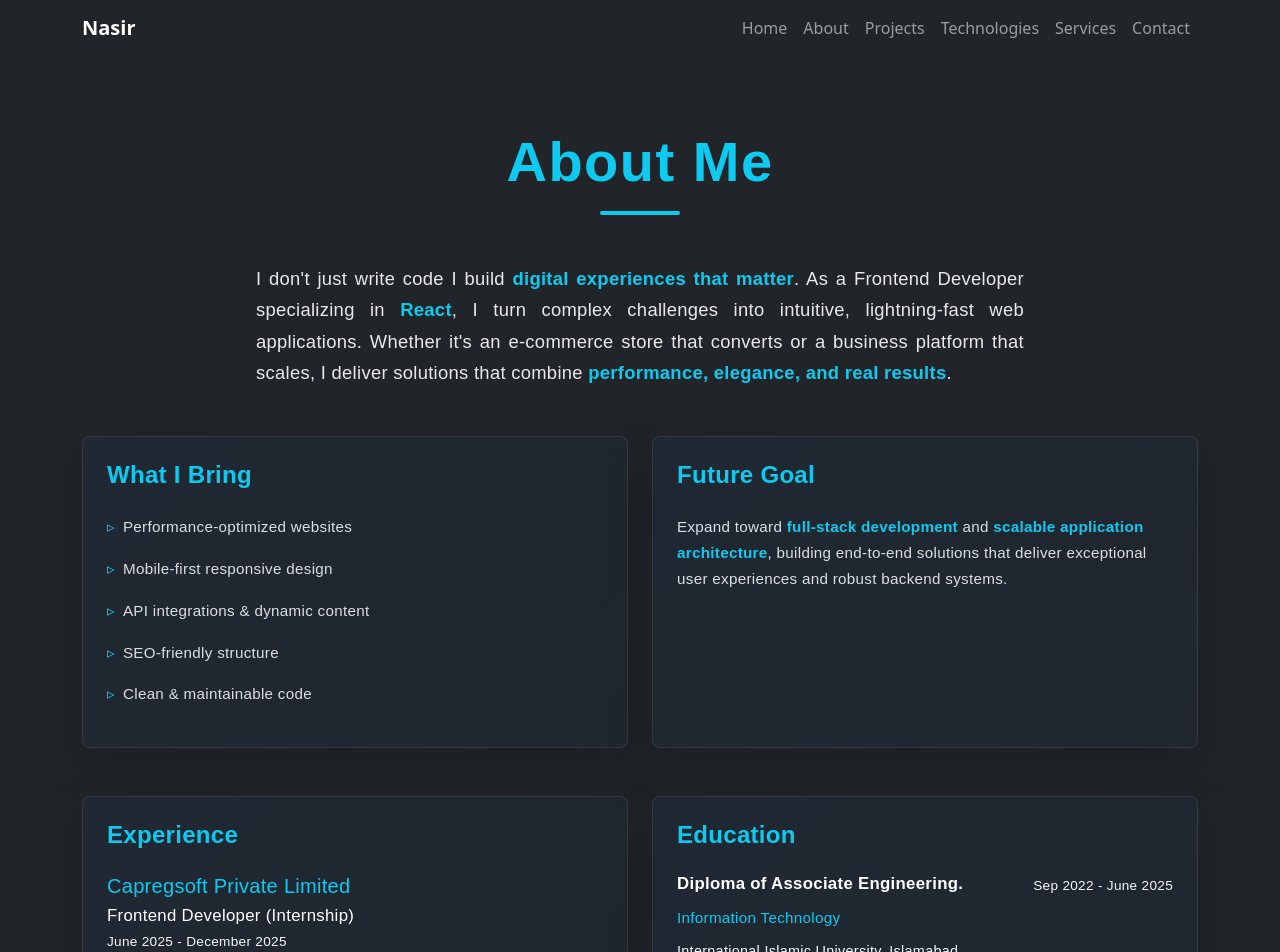
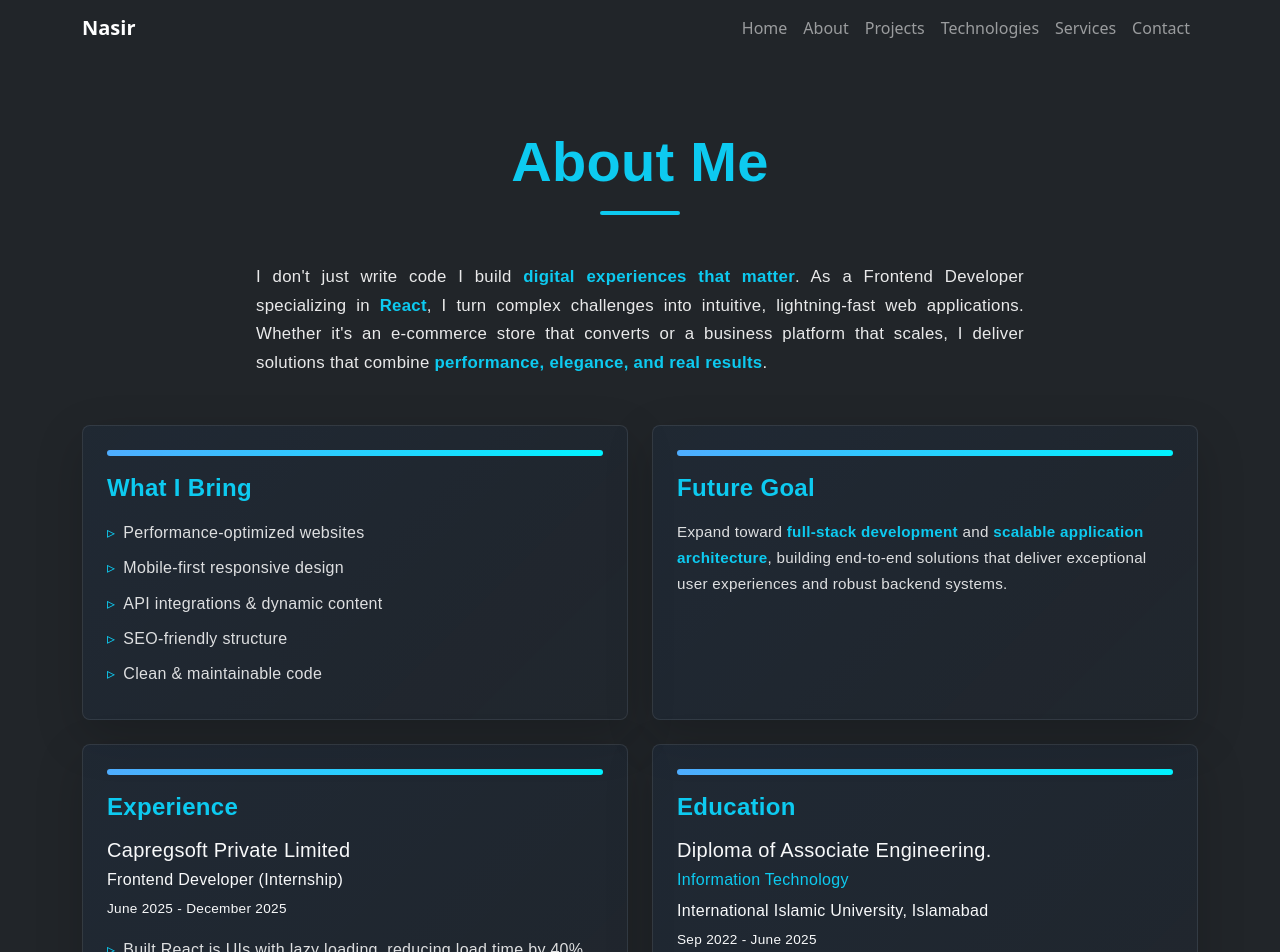
Before and after one commit to Nasir-afridi/Portfolio, a React (Vite) app in the folder Portfolio/: page /about in a window 1280 px wide. Shown: the top 952 px of the page. Built offline with nearby package versions, Linux system fonts and the light colour scheme.

Commit message:
Changed the style of the page

```diff
--- a/Portfolio/src/pages/About.jsx
+++ b/Portfolio/src/pages/About.jsx
@@ -1,29 +1,22 @@
 import { motion } from "framer-motion";
 
 const About = () => {
-  const fadeInUp = {
-    hidden: { opacity: 0, y: 30 },
-    visible: { opacity: 1, y: 0 },
+  const fadeInUp = { hidden: { opacity: 0, y: 30 }, visible: { opacity: 1, y: 0 } };
+  const fadeInLeft = { hidden: { opacity: 0, x: -40 }, visible: { opacity: 1, x: 0 } };
+  const fadeInRight = { hidden: { opacity: 0, x: 40 }, visible: { opacity: 1, x: 0 } };
+  const staggerContainer = { hidden: { opacity: 0 }, visible: { opacity: 1, transition: { staggerChildren: 0.15 } } };
+
+  const cardStyle = {
+    background: "linear-gradient(135deg, rgba(13,110,253,.05), rgba(13,110,253,.02))",
+    transition: "transform .3s ease, box-shadow .3s ease",
+    cursor: "pointer",
   };
 
-  const fadeInLeft = {
-    hidden: { opacity: 0, x: -40 },
-    visible: { opacity: 1, x: 0 },
-  };
-
-  const fadeInRight = {
-    hidden: { opacity: 0, x: 40 },
-    visible: { opacity: 1, x: 0 },
-  };
-
-  const staggerContainer = {
-    hidden: { opacity: 0 },
-    visible: {
-      opacity: 1,
-      transition: {
-        staggerChildren: 0.15,
-      },
-    },
+  const topBar = {
+    height: 6,
+    background: "linear-gradient(135deg,#4facfe,#00f2fe)",
+    borderRadius: 3,
+    marginBottom: 18,
   };
 
   return (
@@ -37,38 +30,33 @@ const About = () => {
       }}
     >
       <div className="container py-4">
+
+        {/* Header */}
         <motion.div
           className="text-center mb-5"
           initial="hidden"
           whileInView="visible"
-          viewport={{ once: true, margin: "-100px" }}
+          viewport={{ once: true }}
           variants={fadeInUp}
-          transition={{ duration: 0.6 }}
         >
-          <h2
-            className="text-info mb-3 display-4 fw-bold"
-            style={{ letterSpacing: "1.5px" }}
-          >
+          <h2 className="text-info mb-3 display-4 fw-bold">
             About Me
           </h2>
-          <div
-            className="mx-auto bg-info"
-            style={{ width: "80px", height: "4px", borderRadius: "2px" }}
-          />
+          <div className="mx-auto bg-info" style={{ width: 80, height: 4, borderRadius: 2 }} />
         </motion.div>
 
+        {/* Intro */}
         <motion.p
           className="lead mb-5 px-3"
           initial="hidden"
           whileInView="visible"
           viewport={{ once: true }}
           variants={fadeInUp}
-          transition={{ delay: 0.2, duration: 0.7 }}
           style={{
-            fontSize: "1.15rem",
-            maxWidth: "800px",
+            fontSize: "1.05rem",
+            maxWidth: 800,
             margin: "0 auto 3rem",
-            color: "rgba(255, 255, 255, 0.9)",
+            color: "rgba(255,255,255,.9)",
             textAlign: "justify",
           }}
         >
@@ -80,33 +68,29 @@ const About = () => {
           it's an e-commerce store that converts or a business platform that
           scales, I deliver solutions that combine <span className="text-info fw-semibold">
              performance, elegance, and real results
-          </span>
-          .
+          </span>.
         </motion.p>
 
+        {/* Row 1 */}
         <motion.div
-          className="row justify-content-center g-4 mb-5"
+          className="row g-4 mb-4"
+          variants={staggerContainer}
           initial="hidden"
           whileInView="visible"
-          viewport={{ once: true, margin: "-50px" }}
-          variants={staggerContainer}
+          viewport={{ once: true }}
         >
+
+          {/* What I Bring */}
           <div className="col-lg-6">
             <motion.div
               className="h-100 p-4 rounded-3 shadow-lg border border-secondary border-opacity-25"
-              style={{
-                background:
-                  "linear-gradient(135deg, rgba(13, 110, 253, 0.05), rgba(13, 110, 253, 0.02))",
-                transition: "transform 0.3s ease, box-shadow 0.3s ease",
-              }}
+              style={cardStyle}
               variants={fadeInLeft}
-              transition={{ duration: 0.6 }}
-              whileHover={{
-                y: -5,
-                boxShadow: "0 12px 30px rgba(13, 110, 253, 0.15)",
-              }}
+              whileHover={{ y: -5, boxShadow: "0 12px 30px rgba(13,110,253,.15)" }}
             >
-              <h4 className="text-info mb-4 fw-bold">What I Bring</h4>
+              <div style={topBar} />
+              <h4 className="text-info mb-3 fw-bold">What I Bring</h4>
+
               <ul className="list-unstyled mb-0">
                 {[
                   "Performance-optimized websites",
@@ -114,49 +98,33 @@ const About = () => {
                   "API integrations & dynamic content",
                   "SEO-friendly structure",
                   "Clean & maintainable code",
-                ].map((item, index) => (
-                  <motion.li
-                    key={index}
-                    className="mb-3 d-flex align-items-start"
-                    variants={fadeInUp}
-                    style={{ fontSize: "0.95rem" }}
-                  >
+                ].map((item, i) => (
+                  <li key={i} className="mb-2 d-flex">
                     <span className="text-info me-2">▹</span>
-                    <span style={{ color: "rgba(255, 255, 255, 0.85)" }}>
-                      {item}
-                    </span>
-                  </motion.li>
+                    <span style={{ color: "rgba(255,255,255,.85)" }}>{item}</span>
+                  </li>
                 ))}
               </ul>
             </motion.div>
           </div>
 
+          {/* Future Goal */}
           <div className="col-lg-6">
             <motion.div
               className="h-100 p-4 rounded-3 shadow-lg border border-secondary border-opacity-25"
-              style={{
-                background:
-                  "linear-gradient(135deg, rgba(13, 110, 253, 0.05), rgba(13, 110, 253, 0.02))",
-                transition: "transform 0.3s ease, box-shadow 0.3s ease",
-              }}
+              style={cardStyle}
               variants={fadeInRight}
-              transition={{ duration: 0.6 }}
-              whileHover={{
-                y: -5,
-                boxShadow: "0 12px 30px rgba(13, 110, 253, 0.15)",
-              }}
+              whileHover={{ y: -5, boxShadow: "0 12px 30px rgba(13,110,253,.15)" }}
             >
-              <h4 className="text-info mb-4 fw-bold">Future Goal</h4>
-              <p
-                className="mb-0"
-                style={{
-                  fontSize: "0.95rem",
-                  color: "rgba(255, 255, 255, 0.85)",
-                }}
-              >
+              <div style={topBar} />
+              <h4 className="text-info mb-3 fw-bold">Future Goal</h4>
+
+              <p style={{ fontSize: ".95rem", color: "rgba(255,255,255,.85)" }}>
                 Expand toward <span className="text-info fw-semibold">
-                  full-stack development </span>
-                  and <span className="text-info fw-semibold">
+                  full-stack development
+                </span>
+                {" "}and{" "}
+                <span className="text-info fw-semibold">
                   scalable application architecture
                 </span>
                 , building end-to-end solutions that deliver exceptional user
@@ -166,45 +134,31 @@ const About = () => {
           </div>
         </motion.div>
 
+        {/* Row 2 */}
         <motion.div
-          className="row justify-content-center g-4"
+          className="row g-4"
+          variants={staggerContainer}
           initial="hidden"
           whileInView="visible"
-          viewport={{ once: true, margin: "-50px" }}
-          variants={staggerContainer}
+          viewport={{ once: true }}
         >
+
+          {/* Experience */}
           <div className="col-lg-6">
             <motion.div
               className="h-100 p-4 rounded-3 shadow-lg border border-secondary border-opacity-25"
-              style={{
-                background:
-                  "linear-gradient(135deg, rgba(13, 110, 253, 0.05), rgba(13, 110, 253, 0.02))",
-                transition: "transform 0.3s ease, box-shadow 0.3s ease",
-              }}
+              style={cardStyle}
               variants={fadeInLeft}
-              transition={{ duration: 0.6 }}
-              whileHover={{
-                y: -5,
-                boxShadow: "0 12px 30px rgba(13, 110, 253, 0.15)",
-              }}
+              whileHover={{ y: -5, boxShadow: "0 12px 30px rgba(13,110,253,.15)" }}
             >
-              <h4 className="text-info mb-4 fw-bold">Experience</h4>
+              <div style={topBar} />
+              <h4 className="text-info mb-3 fw-bold">Experience</h4>
 
-              <div className="mb-3">
-                <p className="text-info mb-2" style={{ fontSize: "0.9rem" }}>
-                  <h5>Capregsoft Private Limited</h5>
-                </p>
-                <h6
-                  className=" mb-1"
-                  style={{ fontSize: "1.05rem", color: "#fff" }}
-                >
-                  Frontend Developer (Internship)
-                </h6>
-
-                <p className=" mb-3" style={{ fontSize: "0.85rem" }}>
+              <h5 className="mb-1">Capregsoft Private Limited</h5>
+              <p className="mb-1">Frontend Developer (Internship)</p>
+              <p className="mb-3" style={{ fontSize: ".85rem" }}>
                 June 2025 - December 2025
               </p>
-              </div>
 
               <ul className="list-unstyled mb-0">
                 {[
@@ -213,64 +167,45 @@ const About = () => {
                   "Designed mobile-first Elementor landing pages, increasing mobile traffic by 25%",
                   "Integrated REST APIs in React & WordPress for real-time content delivery",
                   "Ensured responsive UX across all devices, lowering bounce rate",
-                ].map((item, index) => (
-                  <motion.li
-                    key={index}
-                    className="mb-3 d-flex align-items-start"
-                    variants={fadeInUp}
-                    style={{ fontSize: "0.9rem" }}
-                  >
-                    <span className="text-info me-2 flex-shrink-0">▹</span>
-                    <span style={{ color: "rgba(255, 255, 255, 0.85)" }}>
-                      {item}
-                    </span>
-                  </motion.li>
+                ].map((item, i) => (
+                  <li key={i} className="mb-2 d-flex">
+                    <span className="text-info me-2">▹</span>
+                    <span style={{ color: "rgba(255,255,255,.85)" }}>{item}</span>
+                  </li>
                 ))}
               </ul>
             </motion.div>
           </div>
 
+          {/* Education */}
           <div className="col-lg-6">
             <motion.div
               className="h-100 p-4 rounded-3 shadow-lg border border-secondary border-opacity-25"
-              style={{
-                background:
-                  "linear-gradient(135deg, rgba(13, 110, 253, 0.05), rgba(13, 110, 253, 0.02))",
-                transition: "transform 0.3s ease, box-shadow 0.3s ease",
-              }}
+              style={cardStyle}
               variants={fadeInRight}
-              transition={{ duration: 0.6 }}
-              whileHover={{
-                y: -5,
-                boxShadow: "0 12px 30px rgba(13, 110, 253, 0.15)",
-              }}
+              whileHover={{ y: -5, boxShadow: "0 12px 30px rgba(13,110,253,.15)" }}
             >
-              <h4 className="text-info mb-4 fw-bold">Education</h4>
+              <div style={topBar} />
+              <h4 className="text-info mb-3 fw-bold">Education</h4>
 
-              <div>
-                <div className="d-flex justify-content-between align-items-start mb-2">
-                  <h5
-                    className="fw-semibold mb-0"
-                    style={{ fontSize: "1.05rem", color: "#fff" }}
-                  >
+              <h5 className="mb-1">
                 Diploma of Associate Engineering.
               </h5>
-                  <span
-                    className=" ms-3 flex-shrink-0"
-                    style={{ fontSize: "0.85rem" }}
-                  >
-                    Sep 2022 - June 2025
-                  </span>
-                </div>
-                <p className="text-info mb-2" style={{ fontSize: "0.95rem" }}>
+
+              <p className="text-info mb-1">
                 Information Technology
               </p>
-                <p className="mb-0 " style={{ fontSize: "0.9rem" }}>
+
+              <p className="mb-1">
                 International Islamic University, Islamabad
               </p>
-              </div>
+
+              <p style={{ fontSize: ".85rem" }}>
+                Sep 2022 - June 2025
+              </p>
             </motion.div>
           </div>
+
         </motion.div>
       </div>
     </section>
```
Lines whose indentation alone changed are shown as unchanged.
